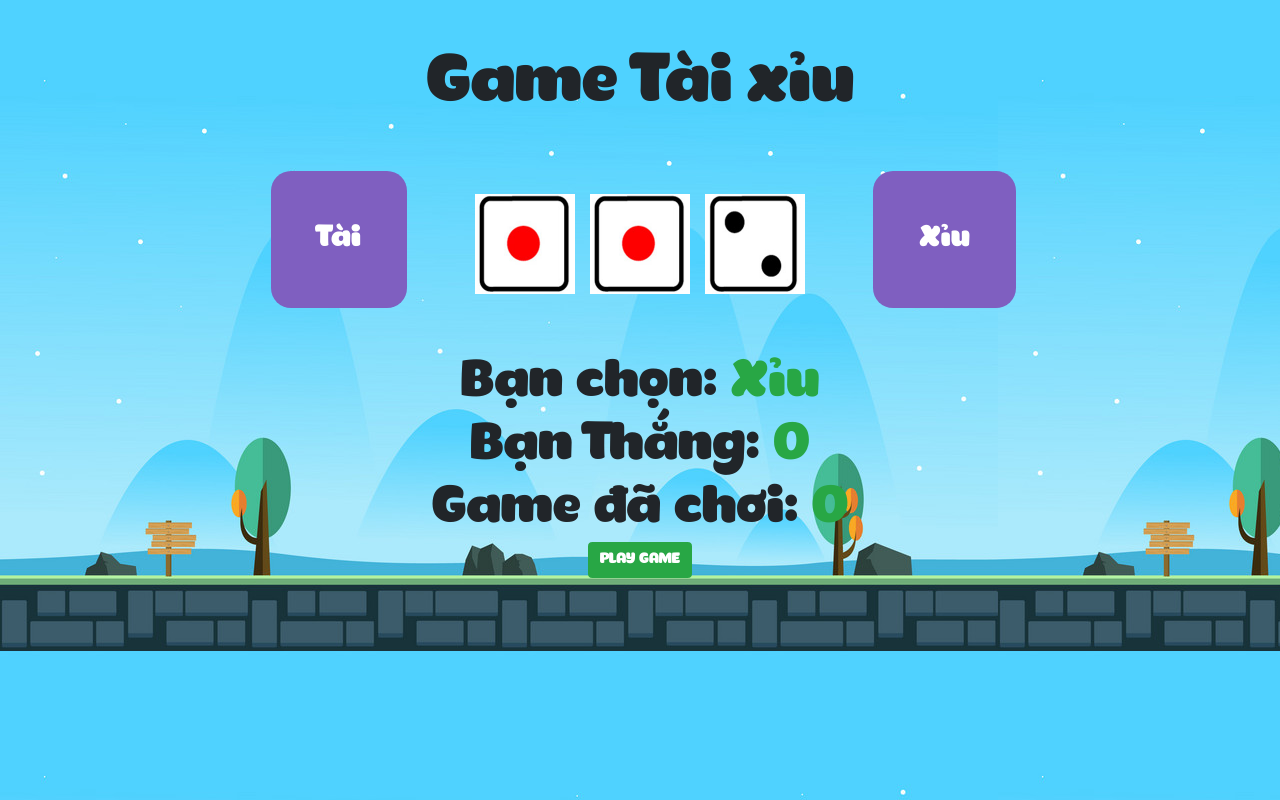
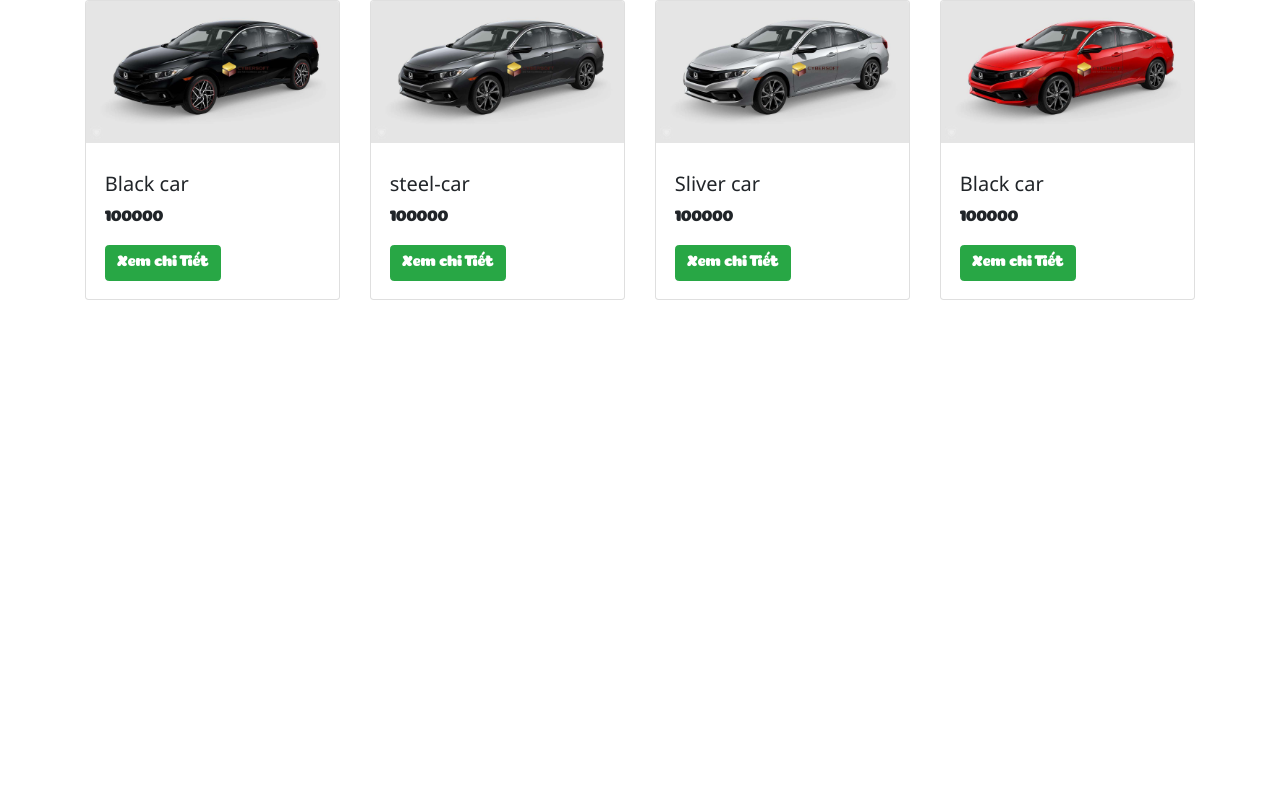
Before and after one commit to nvtaikma/git_project, a React (Create React App) app: page / in a window 1280 px wide. Built offline with nearby package versions, Linux system fonts and the light colour scheme.

Commit message:
CarStore

```diff
--- a/src/App.js
+++ b/src/App.js
@@ -16,9 +16,9 @@ const App = () => {
     <div>
       {/* <AppProps /> */}
       {/* <PhoneHome /> */}
-      {/* <CarStore /> */}
+      <CarStore />
        {/* <CartRedux />   */}
-      <GameTaiXiu />
+      {/* <GameTaiXiu /> */}
       {/* <OanTuXi /> */}
       {/* <Bookingticket /> */}
     </div>
```
